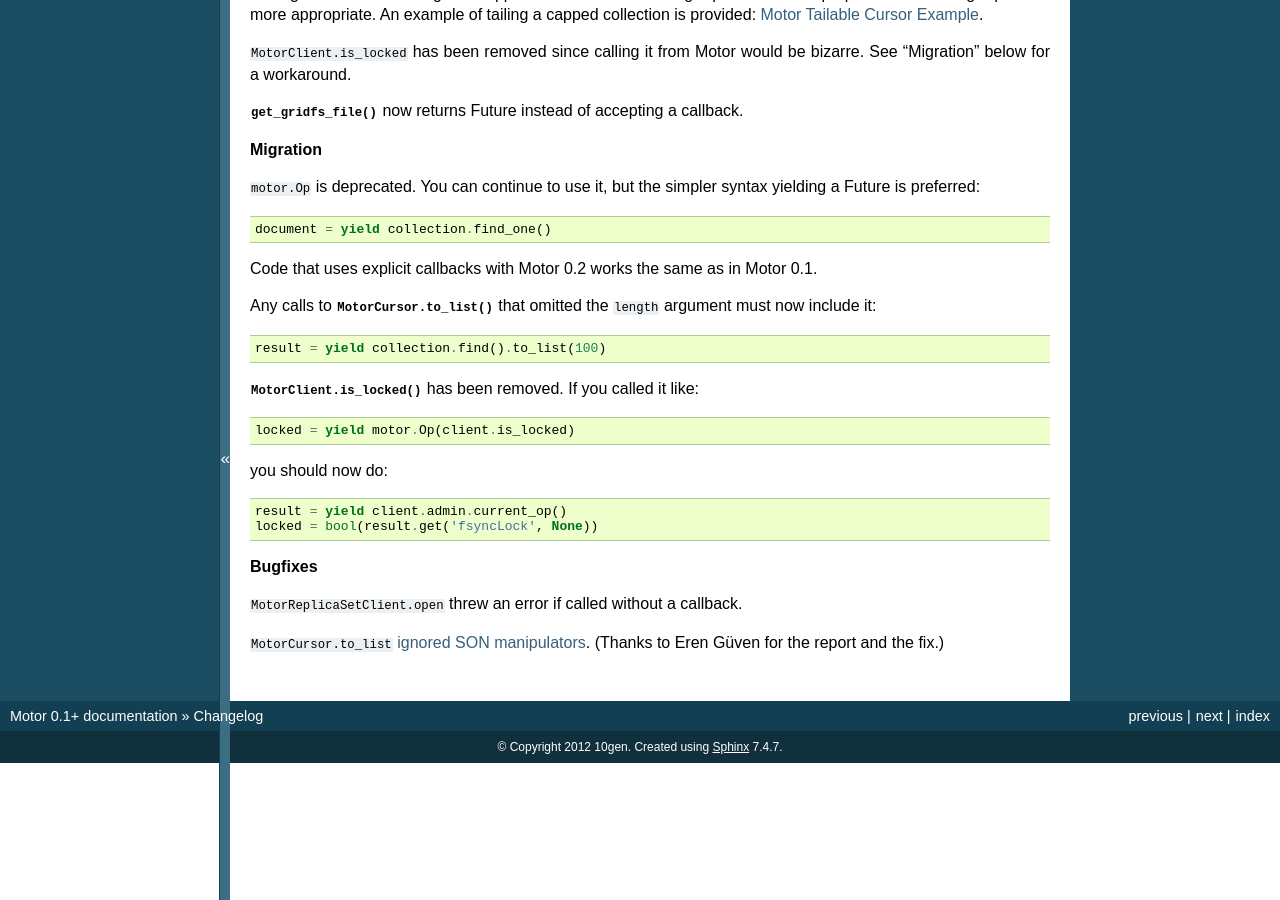
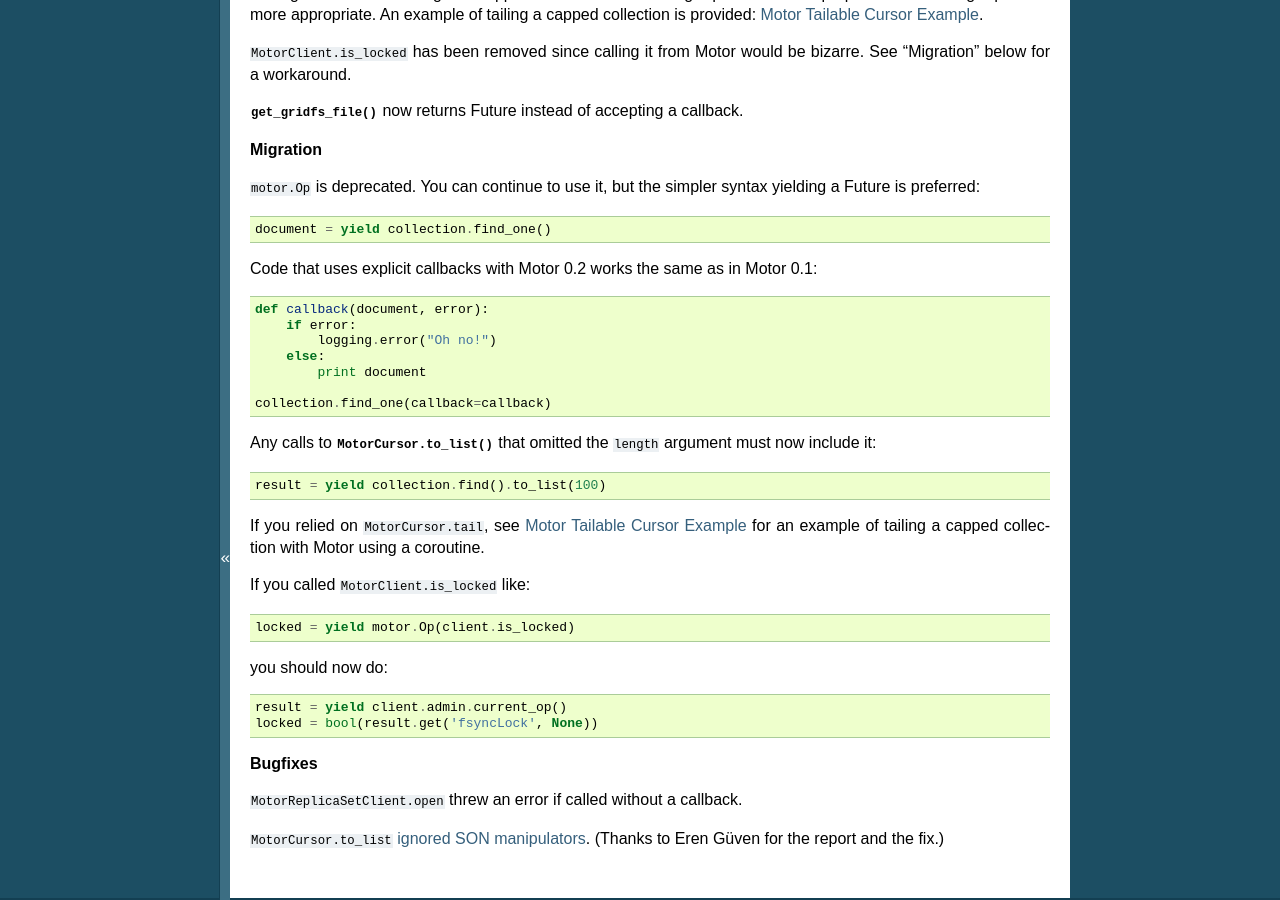
Before and after one commit to mongodb/motor, a Sphinx documentation site: the page built from doc/changelog.rst, in a window 1280 px wide and 900 px high, scrolled down 438 px. Built offline with Sphinx 7.4.7, drawn with Linux system fonts in a browser that asks for light colours; pages that are not in the unit, such as notebooks, are missing from menus; the version number is read from the project's files by our own code.

Commit message:
Changelog improvements

```diff
--- a/doc/changelog.rst
+++ b/doc/changelog.rst
@@ -43,14 +43,25 @@ syntax yielding a Future is preferred::
     document = yield collection.find_one()
 
 Code that uses explicit callbacks with Motor 0.2 works the same as in Motor
-0.1.
+0.1::
+
+    def callback(document, error):
+        if error:
+            logging.error("Oh no!")
+        else:
+            print document
+
+    collection.find_one(callback=callback)
 
 Any calls to :meth:`MotorCursor.to_list` that omitted the ``length``
 argument must now include it::
 
     result = yield collection.find().to_list(100)
 
-:meth:`MotorClient.is_locked` has been removed. If you called it like::
+If you relied on ``MotorCursor.tail``, see :doc:`examples/tailable-cursors`
+for an example of tailing a capped collection with Motor using a coroutine.
+
+If you called ``MotorClient.is_locked`` like::
 
     locked = yield motor.Op(client.is_locked)
 
```
